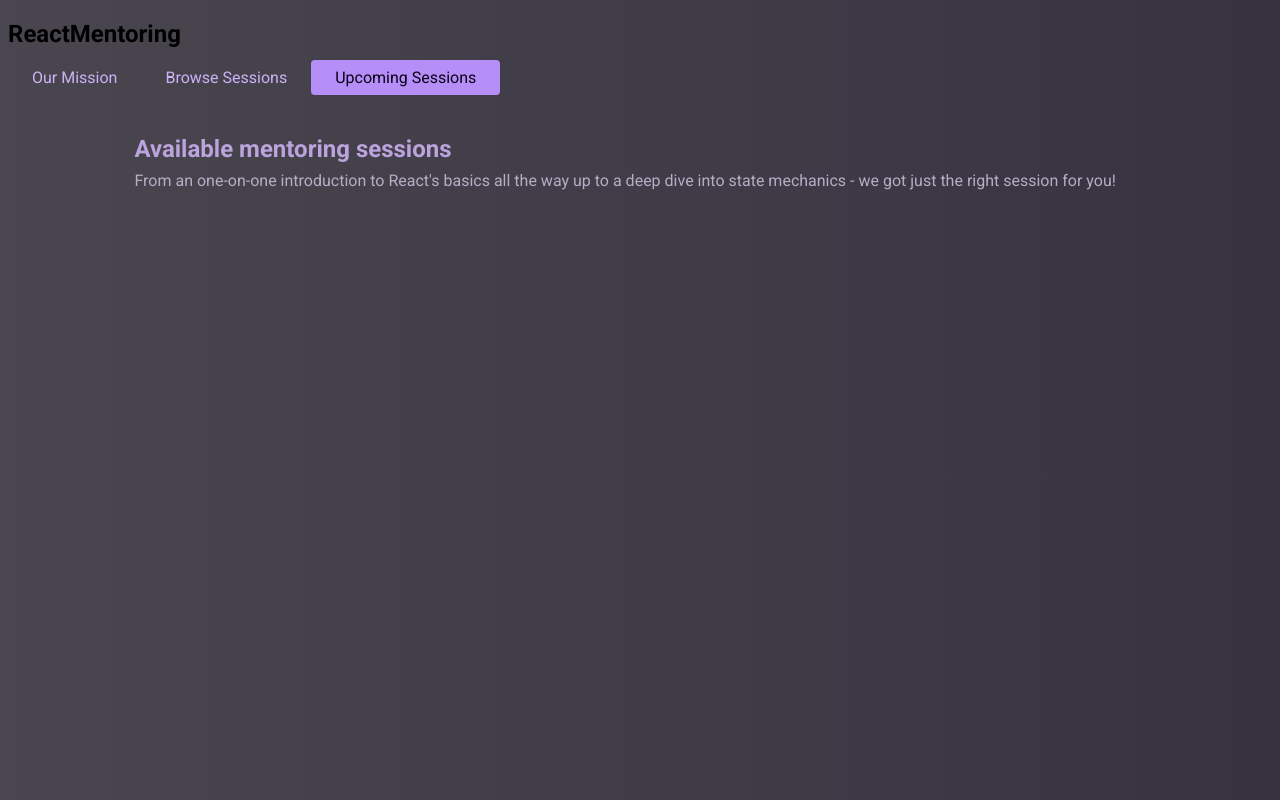
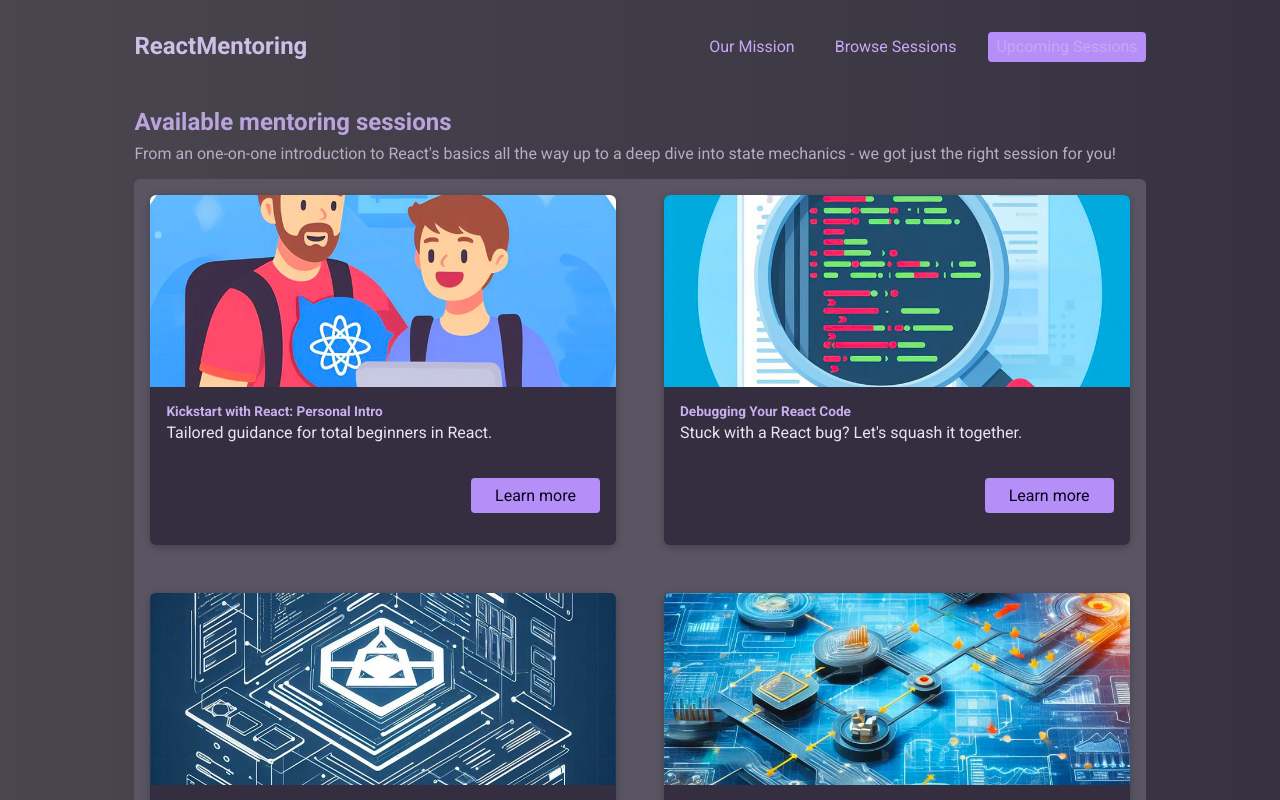
Before and after one commit to desizafirova/react-mentoring-app, a React (Vite) app: page /sessions in a window 1280 px wide. Shown: the top 800 px of the page. Built offline with nearby package versions, Linux system fonts and the light colour scheme.

Commit message:
building sessionblock component, making changes in index.css and in the header

```diff
--- a/src/components/Header.tsx
+++ b/src/components/Header.tsx
@@ -1,10 +1,30 @@
+import Button from './Button';
 import Navigation from './Navigation';
 
 export default function Header() {
   return (
-    <header className="flex">
-      <h2>ReactMentoring</h2>
+    <header id="main-header">
+      <h1>ReactMentoring</h1>
       <Navigation />
+      <nav>
+        <ul>
+          <li>
+            <Button href="/" textOnly={true}>
+              Our Mission
+            </Button>
+          </li>
+          <li>
+            <Button href="/sessions" textOnly={true}>
+              Browse Sessions
+            </Button>
+          </li>
+          <li>
+            <Button href="/sessions" textOnly={false}>
+              Upcoming Sessions
+            </Button>
+          </li>
+        </ul>
+      </nav>
     </header>
   );
 }
--- a/src/components/Navigation.tsx
+++ b/src/components/Navigation.tsx
@@ -1,17 +1,5 @@
 import Button from './Button';
 
 export default function Navigation() {
-  return (
-    <div>
-      <Button href="/" textOnly={true}>
-        Our Mission
-      </Button>
-      <Button href="/sessions" textOnly={true}>
-        Browse Sessions
-      </Button>
-      <Button href="/sessions" textOnly={false}>
-        Upcoming Sessions
-      </Button>
-    </div>
-  );
+  return <div></div>;
 }
--- /dev/null
+++ b/src/components/SessionBlock.tsx
@@ -0,0 +1,26 @@
+import Button from './Button';
+
+type SessionBlockProps = {
+  title: string;
+  summary: string;
+  image: string;
+};
+
+export default function SessionBlock({
+  title,
+  summary,
+  image,
+}: SessionBlockProps) {
+  return (
+    <div className="session-item">
+      <img src={image} alt="descriptive photo about the session" />
+      <div className="session-data">
+        <h3>{title}</h3>
+        <p>{summary}</p>
+        <div className="actions">
+          <Button textOnly={false}>Learn more</Button>
+        </div>
+      </div>
+    </div>
+  );
+}
--- a/src/index.css
+++ b/src/index.css
@@ -13,6 +13,10 @@ ul {
   list-style: none;
   margin: 0;
   padding: 0;
+}
+
+.logo {
+  color: #ccb2f6;
 }
 
 .button {
@@ -105,7 +109,7 @@ ul {
 #main-header a {
   text-decoration: none;
   color: #c6a8f5;
-  padding: 0.25rem 0;
+  padding: 0.3rem 0.5rem;
   border-bottom: 2px solid transparent;
 }
 
@@ -312,3 +316,19 @@ ul {
     transform: translateY(0);
   }
 }
+
+.container-flex {
+  display: flex;
+  justify-content: space-around;
+  align-items: center;
+}
+
+.flex-wrap {
+  flex-wrap: wrap;
+}
+
+.grid-container-3-cols {
+  display: grid;
+  grid-template-columns: 1fr 1fr 1fr;
+  gap: 3rem;
+}
--- a/src/pages/Sessions.tsx
+++ b/src/pages/Sessions.tsx
@@ -1,3 +1,4 @@
+import SessionBlock from '../components/SessionBlock.tsx';
 import { SESSIONS } from '../dummy-sessions.ts'; // normally, we would probably load that from a server
 
 export default function SessionsPage() {
@@ -11,7 +12,16 @@ export default function SessionsPage() {
           you!
         </p>
       </header>
-      {/* Todo: Output list of sessions */}
+      <article id="sessions-list">
+        {SESSIONS.map((session) => (
+          <SessionBlock
+            key={session.id}
+            title={session.title}
+            image={session.image}
+            summary={session.summary}
+          />
+        ))}
+      </article>
     </main>
   );
 }
```
